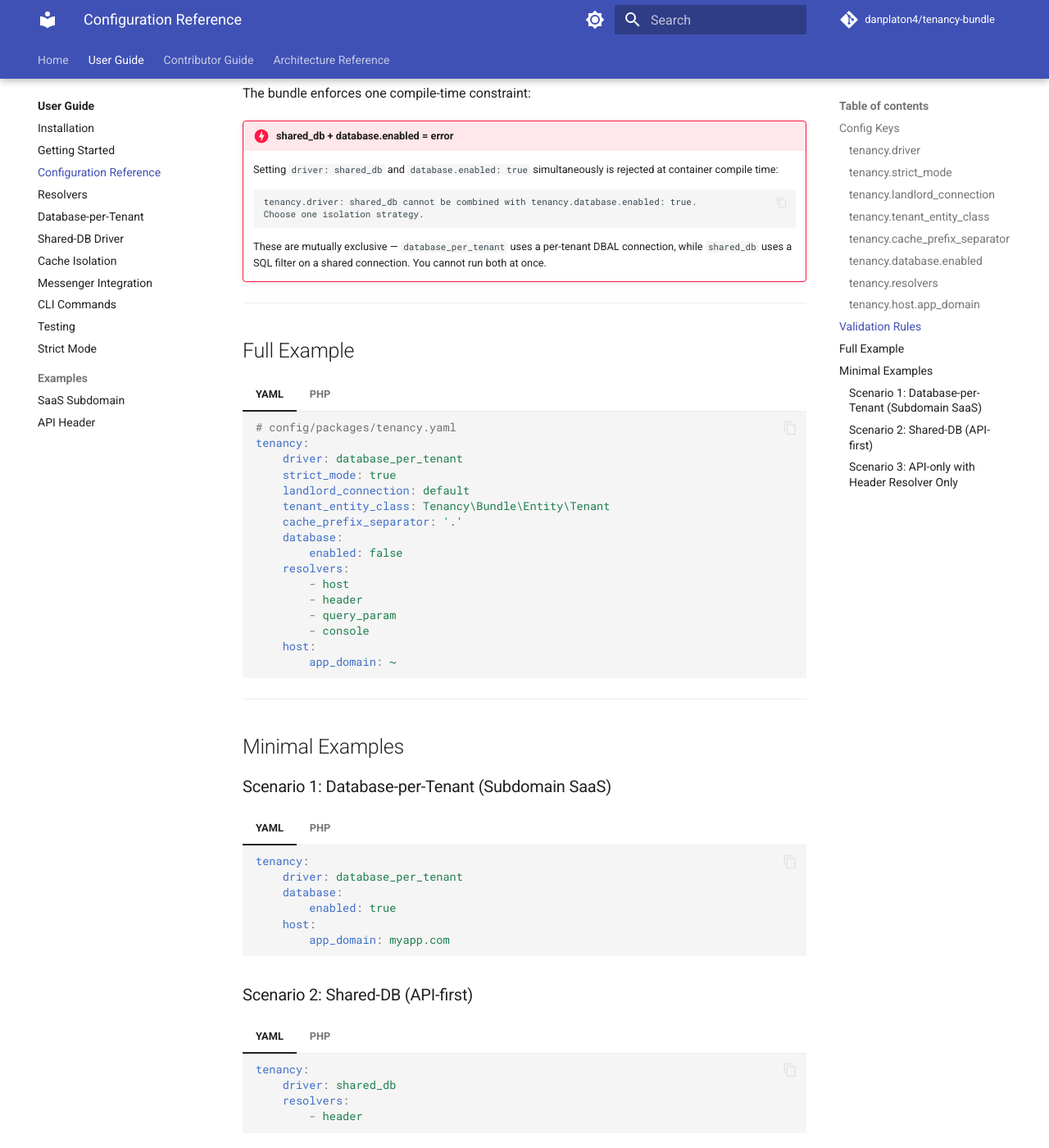
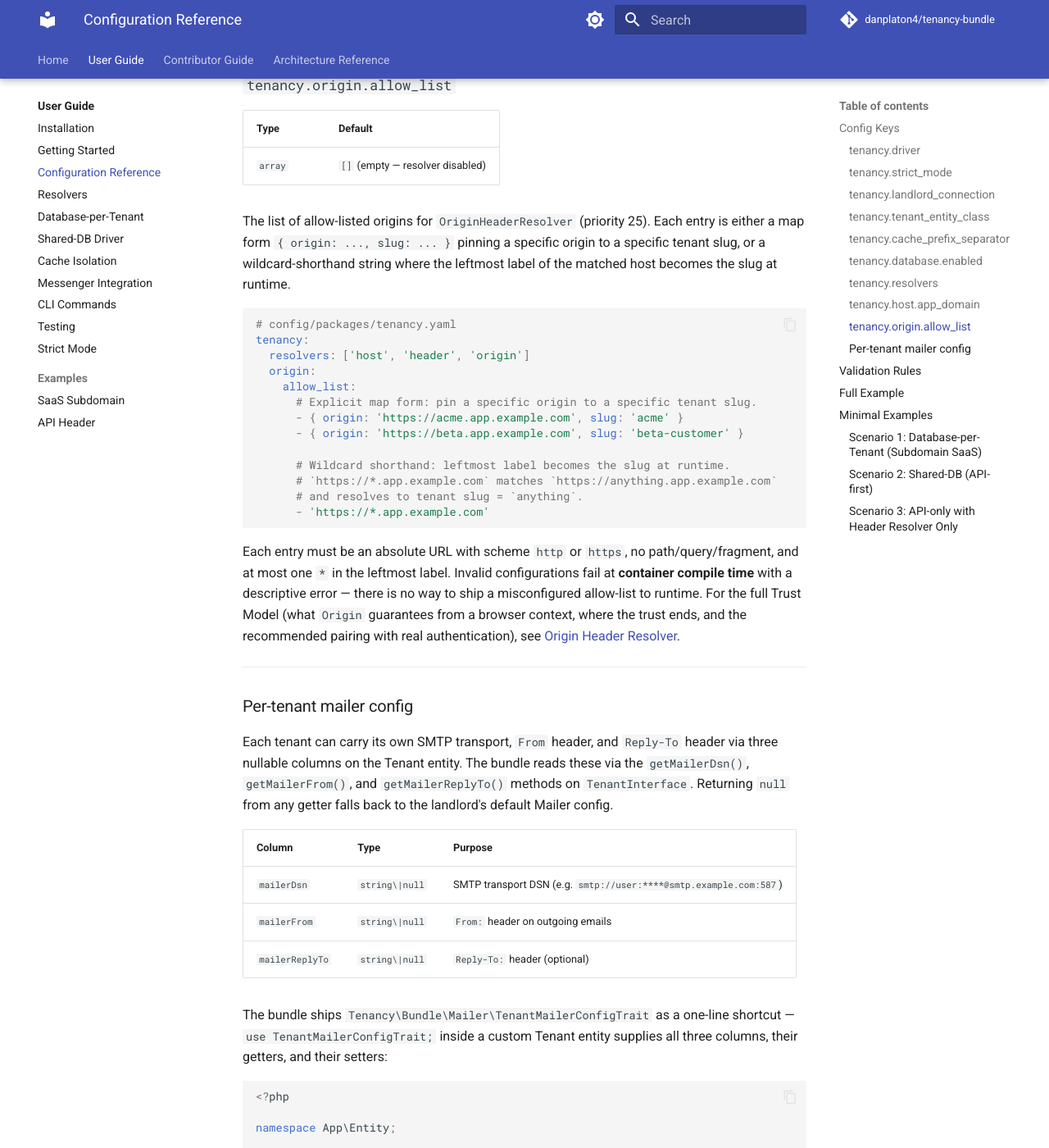
Before and after one commit to danplaton4/tenancy-bundle, an MkDocs documentation site: the page built from docs/user-guide/configuration.md, in a window 1280 px wide and 1400 px high, scrolled down 3837 px. Shown: the whole window at 82% size. Built offline with MkDocs 1.6.1 and Material for MkDocs 9.7.7, drawn with Linux system fonts in a browser that asks for light colours; comment, search, counter and statistics services are not loaded; some of the changed text lies outside the part shown.

Commit message:
docs(22-05): add origin.allow_list + mailer config to configuration.md (D-18)
- New H3 `### `tenancy.origin.allow_list`` mirroring origin-header-resolver.md syntax
- Resolvers table now lists 5 aliases (origin row added with priority 25)
- New H3 `### Per-tenant mailer config` documenting mailerDsn/mailerFrom/mailerReplyTo
  + TenantMailerConfigTrait shortcut + cross-link to mailer-bootstrapper.md
- Existing H3 config-key entries and H2 structure preserved

````diff
--- a/docs/user-guide/configuration.md
+++ b/docs/user-guide/configuration.md
@@ -104,6 +104,7 @@ The list of active resolver aliases, in priority order (highest priority first).
 | Alias | Class | Priority |
 |-------|-------|----------|
 | `host` | `HostResolver` | 30 |
+| `origin` | `OriginHeaderResolver` | 25 |
 | `header` | `HeaderResolver` | 20 |
 | `query_param` | `QueryParamResolver` | 10 |
 | `console` | `ConsoleResolver` | N/A (ConsoleCommandEvent) |
@@ -123,6 +124,67 @@ The base domain used by `HostResolver` for subdomain extraction. When set to `ex
 When `null` (the default), `HostResolver` always returns `null` and passes control to the next resolver in the chain.
 
 For multi-segment subdomains (e.g. `api.acme.example.com`), the last segment before the `app_domain` suffix is used as the slug (`acme`).
+
+---
+
+### `tenancy.origin.allow_list`
+
+| Type | Default |
+|------|---------|
+| `array` | `[]` (empty — resolver disabled) |
+
+The list of allow-listed origins for `OriginHeaderResolver` (priority 25). Each entry is either a map form `{ origin: ..., slug: ... }` pinning a specific origin to a specific tenant slug, or a wildcard-shorthand string where the leftmost label of the matched host becomes the slug at runtime.
+
+```yaml
+# config/packages/tenancy.yaml
+tenancy:
+  resolvers: ['host', 'header', 'origin']
+  origin:
+    allow_list:
+      # Explicit map form: pin a specific origin to a specific tenant slug.
+      - { origin: 'https://acme.app.example.com', slug: 'acme' }
+      - { origin: 'https://beta.app.example.com', slug: 'beta-customer' }
+
+      # Wildcard shorthand: leftmost label becomes the slug at runtime.
+      # `https://*.app.example.com` matches `https://anything.app.example.com`
+      # and resolves to tenant slug = `anything`.
+      - 'https://*.app.example.com'
+```
+
+Each entry must be an absolute URL with scheme `http` or `https`, no path/query/fragment, and at most one `*` in the leftmost label. Invalid configurations fail at **container compile time** with a descriptive error — there is no way to ship a misconfigured allow-list to runtime. For the full Trust Model (what `Origin` guarantees from a browser context, where the trust ends, and the recommended pairing with real authentication), see [Origin Header Resolver](origin-header-resolver.md).
+
+---
+
+### Per-tenant mailer config
+
+Each tenant can carry its own SMTP transport, `From` header, and `Reply-To` header via three nullable columns on the Tenant entity. The bundle reads these via the `getMailerDsn()`, `getMailerFrom()`, and `getMailerReplyTo()` methods on `TenantInterface`. Returning `null` from any getter falls back to the landlord's default Mailer config.
+
+| Column | Type | Purpose |
+|--------|------|---------|
+| `mailerDsn` | `string\|null` | SMTP transport DSN (e.g. `smtp://user:****@smtp.example.com:587`) |
+| `mailerFrom` | `string\|null` | `From:` header on outgoing emails |
+| `mailerReplyTo` | `string\|null` | `Reply-To:` header (optional) |
+
+The bundle ships `Tenancy\Bundle\Mailer\TenantMailerConfigTrait` as a one-line shortcut — `use TenantMailerConfigTrait;` inside a custom Tenant entity supplies all three columns, their getters, and their setters:
+
+```php
+<?php
+
+namespace App\Entity;
+
+use Doctrine\ORM\Mapping as ORM; // optional — only honored if doctrine/orm is installed
+use Tenancy\Bundle\Entity\AbstractTenant;
+use Tenancy\Bundle\Mailer\TenantMailerConfigTrait;
+
+#[ORM\Entity]
+#[ORM\Table(name: 'tenancy_tenants')]
+class AppTenant extends AbstractTenant
+{
+    use TenantMailerConfigTrait;
+}
+```
+
+The bootstrapper works under both synchronous Mailer dispatch and Messenger-routed async dispatch via an `X-Transport: tenant_<slug>` stamp. A message dequeued for a deleted tenant throws (rather than silently dropping) — this contract is enforced at container compile time. For the full X-Transport strategy and async failure-mode warning, see the [Mailer Bootstrapper guide](mailer-bootstrapper.md).
 
 ---
 
````
